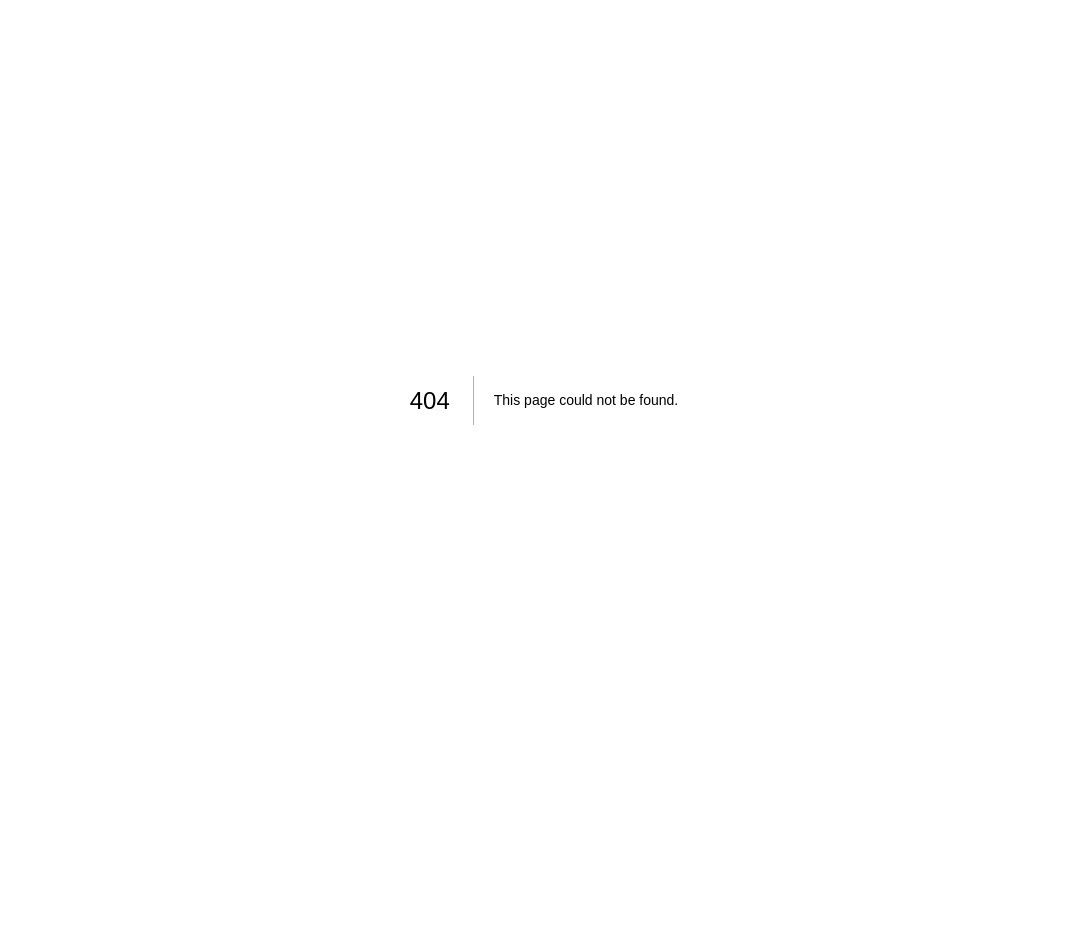
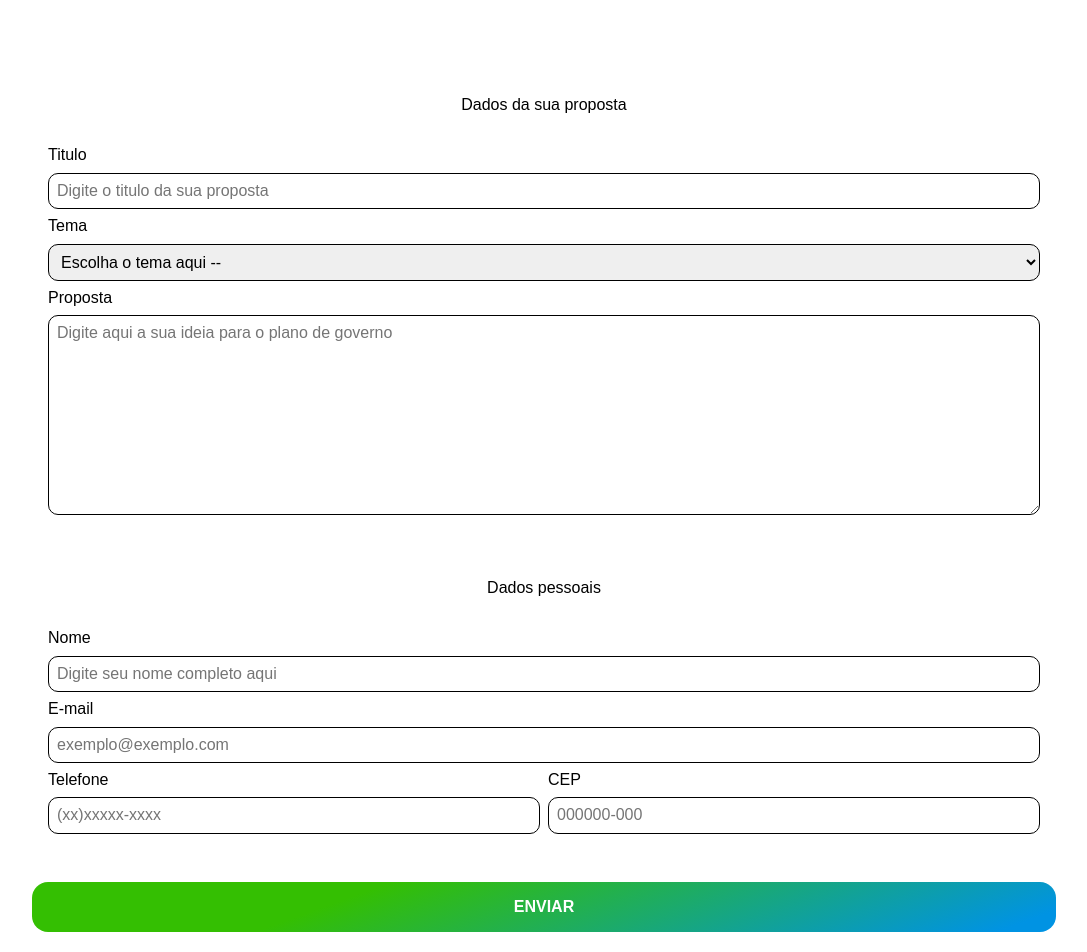
Before and after one commit to Marcos-Monte/thiago-andrade, a Next.js app: page /components/Form/Form in a window 1280 px wide. Before the commit this address had no page. Shown: the top 952 px of the page, without its empty margins (96-1183 px from the left). Before the commit the page ends 800 px from the top, so only its background shows below. Built offline with nearby package versions, Linux system fonts and the light colour scheme; a web font is replaced by a local one.

Commit message:
Criação do componente 'Formulario'; Estilização e Lógica do componente parcialmente feita

```diff
--- a/src/pages/components/Button/Button.jsx
+++ b/src/pages/components/Button/Button.jsx
@@ -18,3 +18,9 @@ export function Menu(props){
         </div>
     )
 }
+
+export function ButtonForm(props){
+    return(
+        <button  className={`${styles.button} ${styles[props.style]}`}type="submit">Enviar</button>
+    )
+}
--- a/src/pages/components/Button/Button.module.css
+++ b/src/pages/components/Button/Button.module.css
@@ -19,6 +19,10 @@
 
 .button2{
     display: none;
+}
+
+.buttonForm{
+    transform: none !important;
 }
 
 /* Menu */
--- /dev/null
+++ b/src/pages/components/Form/Form.jsx
@@ -0,0 +1,87 @@
+import styles from '@/pages/components/Form/Form.module.css';
+import { ButtonForm } from '../Button/Button';
+
+function Proposta(){
+    return(
+        <fieldset className={styles.group}>
+
+                            <legend className={styles.legend}>Dados da sua proposta</legend>
+
+                            <div className={styles.option}>
+                                <label htmlFor="id-titulo">Titulo</label>
+                                <input name='title' id='id-titulo' type="text" placeholder="Digite o titulo da sua proposta"/>
+                            </div>
+
+                            <div className={styles.option}>
+                            <label htmlFor="id-tema">Tema</label>
+                                <select name="themes" id="id-tema" required>
+                                    <option selected value="">Escolha o tema aqui --</option>
+                                    <option value="instituto">Instituto Federal na ZN</option>
+                                    <option value="instituto">Instituto Federal na ZN</option>
+                                    <option value="instituto">Instituto Federal na ZN</option>
+                                    <option value="instituto">Instituto Federal na ZN</option>
+                                    <option value="instituto">Instituto Federal na ZN</option>
+                                </select>
+                            </div>
+
+                            <div className={styles.option}>
+                                <label htmlFor="id-proposta">Proposta</label>
+                                <textarea className={styles.textArea} name="proposta" id="id-proposta" placeholder="Digite aqui a sua ideia para o plano de governo"></textarea>
+                            </div>
+
+                        </fieldset>
+    )
+}
+
+function Data(){
+    return(
+        <fieldset className={styles.group}>
+
+                            <legend className={styles.legend}>Dados pessoais</legend>
+
+                            <div className={styles.option}>
+                                <label htmlFor="id-name">Nome</label>
+                                <input name='name' id='id-name' type="text" placeholder="Digite seu nome completo aqui"/>
+                            </div>
+
+                            <div className={styles.option}>
+                                <label htmlFor="id-email">E-mail</label>
+                                <input name='email' id='id-email' type="email" placeholder="exemplo@exemplo.com"/>
+                            </div>
+
+                            <div className={styles.subGroup}>
+
+                                <div className={styles.option}>
+                                    <label htmlFor="id-tel">Telefone</label>
+                                    <input name='phone' id='id-tel' type="tel"placeholder="(xx)xxxxx-xxxx" />
+                                </div>
+
+                                <div className={styles.option}>
+                                    <label htmlFor="id-cep">CEP</label>
+                                    <input name='cep' id='id-cep' type="tel"placeholder="000000-000" />
+                                </div>
+
+                            </div>
+
+                        </fieldset>
+    )
+}
+
+export default function Form(){
+    return(
+        <section className={`${styles.containerForm} limit`}>
+
+                    <form className={styles.form} action="" method="post">
+
+                        <Proposta />
+
+                        <Data />
+
+                        {/* <button  className={styles.buttonForm}type="submit">Enviar</button> */}
+
+                        <ButtonForm style='buttonForm' />
+
+                    </form>
+                </section>
+    )
+}
--- /dev/null
+++ b/src/pages/components/Form/Form.module.css
@@ -0,0 +1,62 @@
+.containerForm{
+    width: 100%;
+    padding: 5rem 0;
+    box-sizing: border-box;
+}
+
+.legend{
+    width: 100%;
+    text-align: center;
+    padding: 1rem 0;
+}
+
+.form, .group, .subGroup, .option{
+    width: 100%;
+    display: flex;
+    flex-direction: column;
+    flex-wrap: wrap;
+    gap: .5rem;
+    border: none
+}
+
+.form{
+    gap: 2rem;
+}
+.group{
+    padding: 1rem;
+}
+
+.subGroup{
+    flex-wrap: wrap;
+    flex-direction: row;
+}
+
+.option>input, .option>select, .textArea, .subGroup>input{
+    width: 100%;
+    padding: .5rem;
+    border: solid .05rem black;
+    border-radius: 10px;
+    max-width: 1024px;
+}
+
+.textArea{
+    height: 200px;
+}
+
+.option{
+    flex-wrap: wrap;
+}
+
+.group>.subGroup>.option{
+    width: 225px;
+    flex-grow: 1;
+}
+
+
+.buttonForm{
+    width: 20%;
+    margin: 0 auto;
+    padding: 1rem;
+    border-radius: 10px;
+    border: solid .05rem black;
+}
--- a/src/pages/enviesuaproposta.jsx
+++ b/src/pages/enviesuaproposta.jsx
@@ -5,6 +5,7 @@ import styles from "@/styles/Home.module.css";
 import Footer from '@/pages/components/Footer/Footer.jsx';
 import Header from '@/pages/components/Header/Header.jsx';
 import Banner from "./components/Banner/Banner";
+import Form from "./components/Form/Form";
 import Imagem from '/public/imagemTeste.webp';
 
 export default function proposta() {
@@ -23,8 +24,10 @@ export default function proposta() {
 
                 <Banner
                     banner={Imagem}
-                    text='Envie sua Proposta'
+                    text='Propostas'
                 />
+
+                <Form />
 
             </main>
 
--- a/src/styles/Home.module.css
+++ b/src/styles/Home.module.css
@@ -4,7 +4,7 @@
     align-items: center;
     flex-direction: column;
     width: 100%;
-    height: 100dvh;;
+    /* height: 100dvh;; */
 }
 
 .containerBanner{
```
